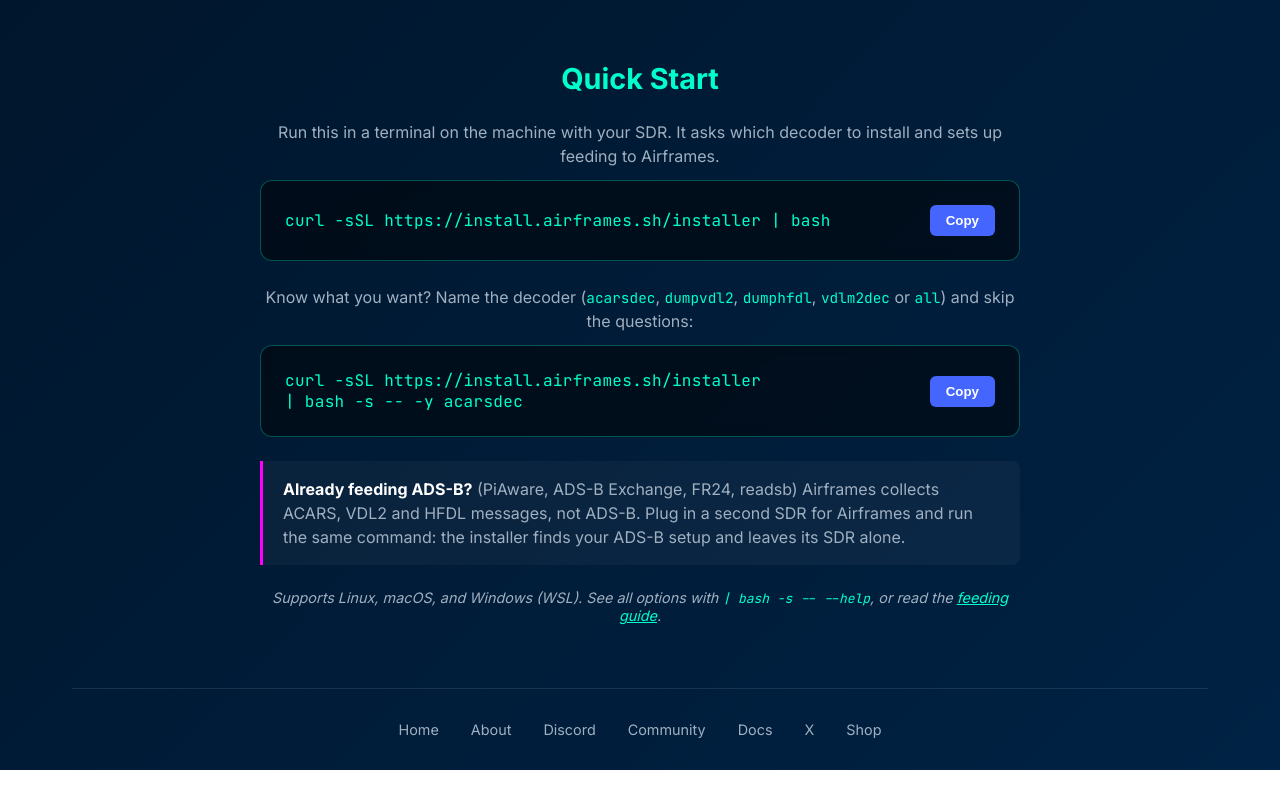
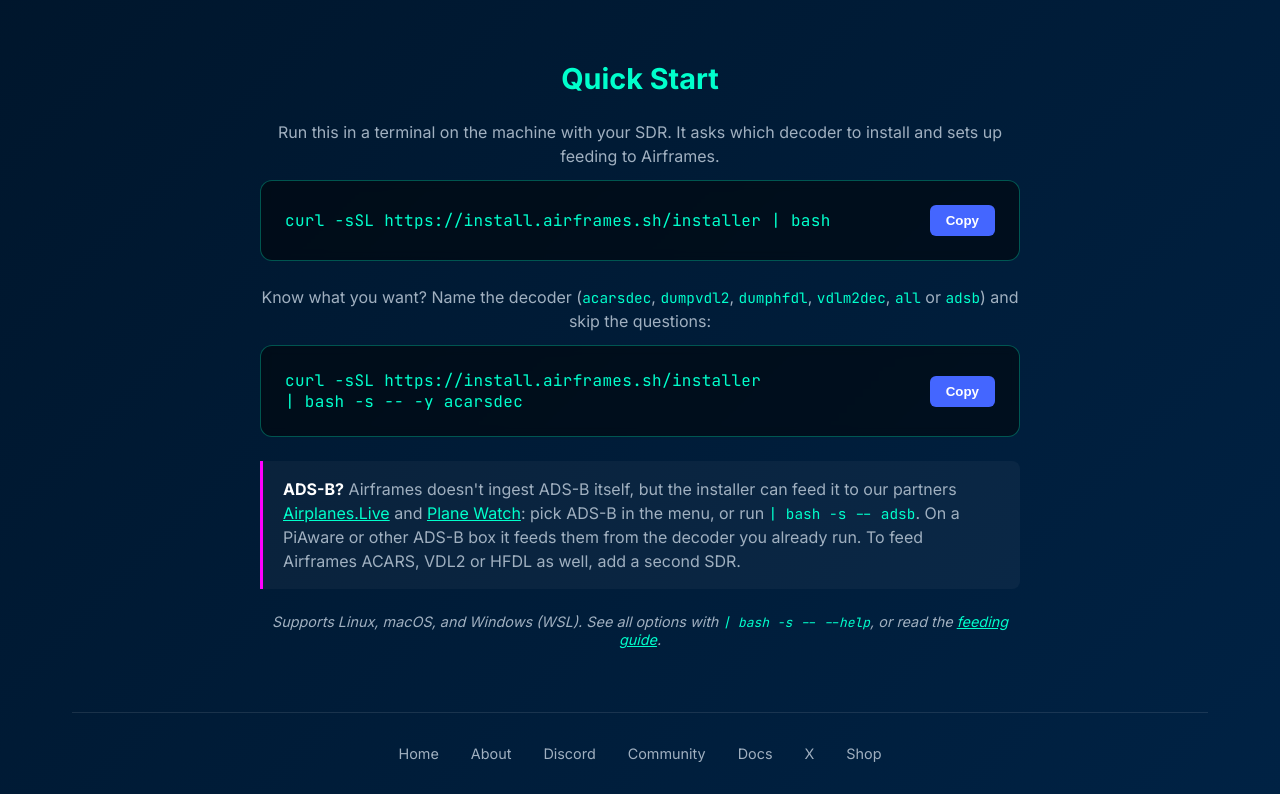
Before and after one commit to airframesio/install.airframes.sh, a plain HTML site: page index.html in a window 1280 px wide. Shown: the part 909-1703 px from the top of the page. Before the commit the page ends 1679 px from the top, so only its background shows below. Drawn offline with Linux system fonts and the light colour scheme.

Commit message:
Add ADS-B for Airframes' partner networks
Airframes doesn't ingest ADS-B, but the installer now sets it up for
Airframes' partners instead of only warning about it:

- "adsb" target (menu option 6): feeds Airplanes.Live (their feed client,
  Beast to feed.airplanes.live:30004 + MLAT) and, with
  --planewatch-key, Plane Watch (their docker feeder).
- Uses the ADS-B decoder already serving port 30005 (PiAware, readsb,
  ultrafeeder...). With none, installs readsb (wiedehopf's installer) on
  its own RTL-SDR, or ultrafeeder with --method docker.
- Asks for (or takes --lat/--lon/--alt/--mlat-name) the antenna position;
  stops before installing anything if it's missing unattended.
- ACARS dongle choice now happens after the menu and keeps 1090 dongles
  for a new ADS-B decoder.
- Reworded the PiAware notice and landing page: ADS-B goes to partners.

Co-Authored-By: Claude Opus 5.5 <noreply@anthropic.com>
Claude-Session: https://claude.ai/code/session_01PS44Q86eYdq4h26ZjAseRY

```diff
--- a/index.html
+++ b/index.html
@@ -61,15 +61,14 @@
             <button class="copy-btn" data-copy="curl -sSL https://install.airframes.sh/installer | bash">Copy</button>
           </div>
 
-          <p class="install-step">Know what you want? Name the decoder (<code>acarsdec</code>, <code>dumpvdl2</code>, <code>dumphfdl</code>, <code>vdlm2dec</code> or <code>all</code>) and skip the questions:</p>
+          <p class="install-step">Know what you want? Name the decoder (<code>acarsdec</code>, <code>dumpvdl2</code>, <code>dumphfdl</code>, <code>vdlm2dec</code>, <code>all</code> or <code>adsb</code>) and skip the questions:</p>
           <div class="code-block">
             <code>curl -sSL https://install.airframes.sh/installer <span class="nowrap">| bash -s -- -y acarsdec</span></code>
             <button class="copy-btn" data-copy="curl -sSL https://install.airframes.sh/installer | bash -s -- -y acarsdec">Copy</button>
           </div>
 
           <div class="install-callout">
-            <strong>Already feeding ADS-B?</strong> (PiAware, ADS-B Exchange, FR24, readsb)
-            Airframes collects ACARS, VDL2 and HFDL messages, not ADS-B. Plug in a second SDR for Airframes and run the same command: the installer finds your ADS-B setup and leaves its SDR alone.
+            <strong>ADS-B?</strong> Airframes doesn't ingest ADS-B itself, but the installer can feed it to our partners <a href="https://airplanes.live">Airplanes.Live</a> and <a href="https://plane.watch">Plane Watch</a>: pick ADS-B in the menu, or run <code class="nowrap">| bash -s -- adsb</code>. On a PiAware or other ADS-B box it feeds them from the decoder you already run. To feed Airframes ACARS, VDL2 or HFDL as well, add a second SDR.
           </div>
 
           <p class="install-note">Supports Linux, macOS, and Windows (WSL). See all options with <code class="nowrap">| bash -s -- --help</code>, or read the <a href="https://docs.airframes.io/docs/feeding/how">feeding guide</a>.</p>
--- a/style.css
+++ b/style.css
@@ -250,6 +250,16 @@ header {
   text-align: left;
 }
 
+.install-callout code {
+  font-family: 'JetBrains Mono', 'Courier New', monospace;
+  color: var(--accent-primary);
+  font-size: 0.9em;
+}
+
+.install-callout a {
+  color: var(--accent-primary);
+}
+
 .install-callout strong {
   color: var(--text-primary, #fff);
 }
```
Also changed, not shown: docs/screenshots/installer-page.png, docs/screenshots/installer-terminal.png, 1 other file.
